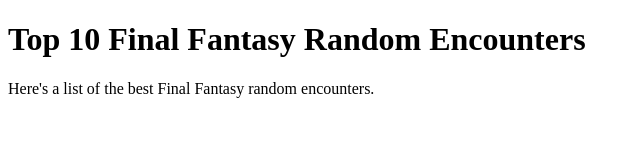
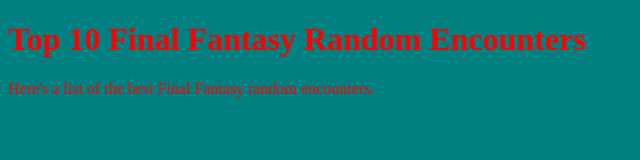
Before and after one commit to joshcabrera/joshcabrera.github.io, a plain HTML site: page index.html in a window 1280 px wide. Shown: the whole page, without its empty margins (0-640 px from the left). Drawn offline with Linux system fonts and the light colour scheme.

Commit message:
Update index.html

```diff
--- a/index.html
+++ b/index.html
@@ -2,7 +2,7 @@
 <html>
   <head>
   <title>Top 10 Final Fantasy Random Encounters</title>
-  <link>
+  <link href="./style.css" type="text/css" rel="stylesheet">
   </head>
 
   <body>
```
